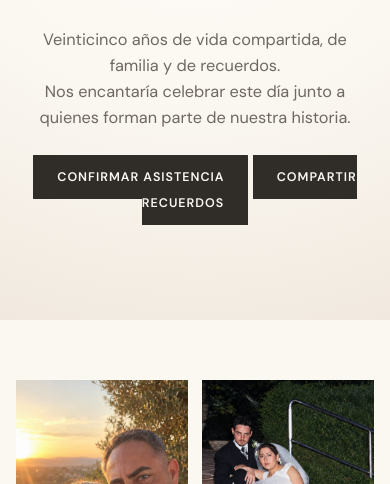
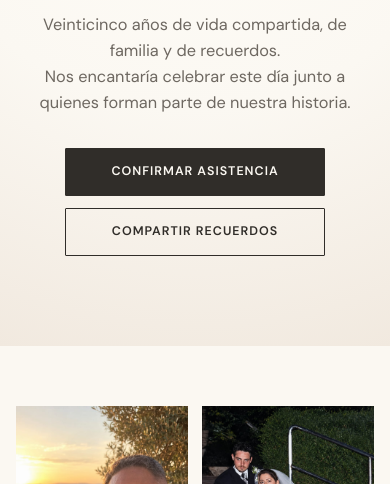
Before and after one commit to joseluistemprado-dotcom/SaveTheDate, a website: page public/index.html in a window 390 px wide. Shown: the part 360-844 px from the top of the page. Drawn offline with nearby package versions, Linux system fonts and the light colour scheme; no server answers.

Commit message:
Add hero-actions and button-secondary styles

```diff
--- a/public/styles.css
+++ b/public/styles.css
@@ -121,6 +121,24 @@ h3{
 .button:focus{
   background:transparent;
   color:var(--ink);
+}
+
+.hero-actions{
+  display:flex;
+  justify-content:center;
+  gap:12px;
+  flex-wrap:wrap;
+}
+
+.button-secondary{
+  background:transparent;
+  color:var(--ink);
+}
+
+.button-secondary:hover,
+.button-secondary:focus{
+  background:var(--ink);
+  color:var(--paper);
 }
 
 /* FOTOGRAFÍAS */
@@ -364,6 +382,14 @@ footer span{
     padding-top:100px;
   }
 
+  .hero-actions{
+    width:100%;
+  }
+
+  .hero-actions .button{
+    width:min(100%,260px);
+  }
+
   .photos{
     width:calc(100% - 32px);
     padding:60px 0 75px;
```
